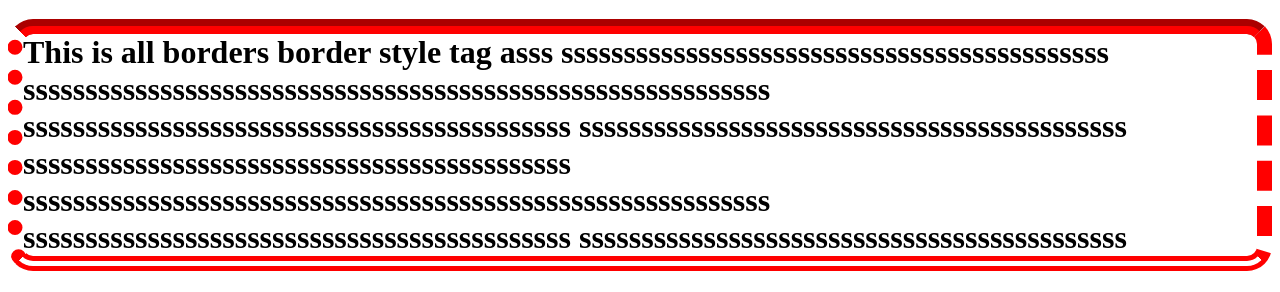
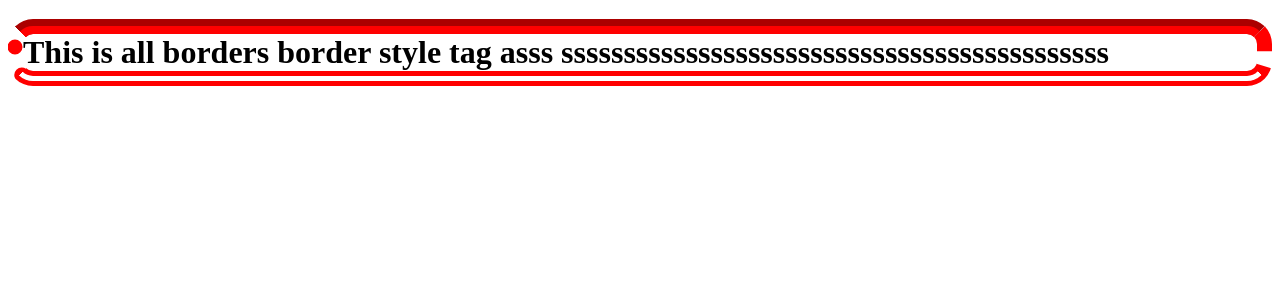
Before and after one commit to GobbarakalluSurendra/Practices-, a website: page cssborders-style.html in a window 1280 px wide. Shown: the part 607-899 px from the top of the page. After the commit the page ends 800 px from the top, so only its background shows below. Drawn offline with Linux system fonts and the light colour scheme.

Commit message:
cssborders-style.html

```diff
--- a/cssborders-style.html
+++ b/cssborders-style.html
@@ -32,14 +32,6 @@
 
         <h1 class=border>This is   all borders border style tag asss
             ssssssssssssssssssssssssssssssssssssssssssss
-            ssssssssssssssssssssssssssssssssssssssssssssssssssssssssssss
-            ssssssssssssssssssssssssssssssssssssssssssss
-            ssssssssssssssssssssssssssssssssssssssssssss
-
-            ssssssssssssssssssssssssssssssssssssssssssss
-            ssssssssssssssssssssssssssssssssssssssssssssssssssssssssssss
-            ssssssssssssssssssssssssssssssssssssssssssss
-            ssssssssssssssssssssssssssssssssssssssssssss
 
 
 
```
